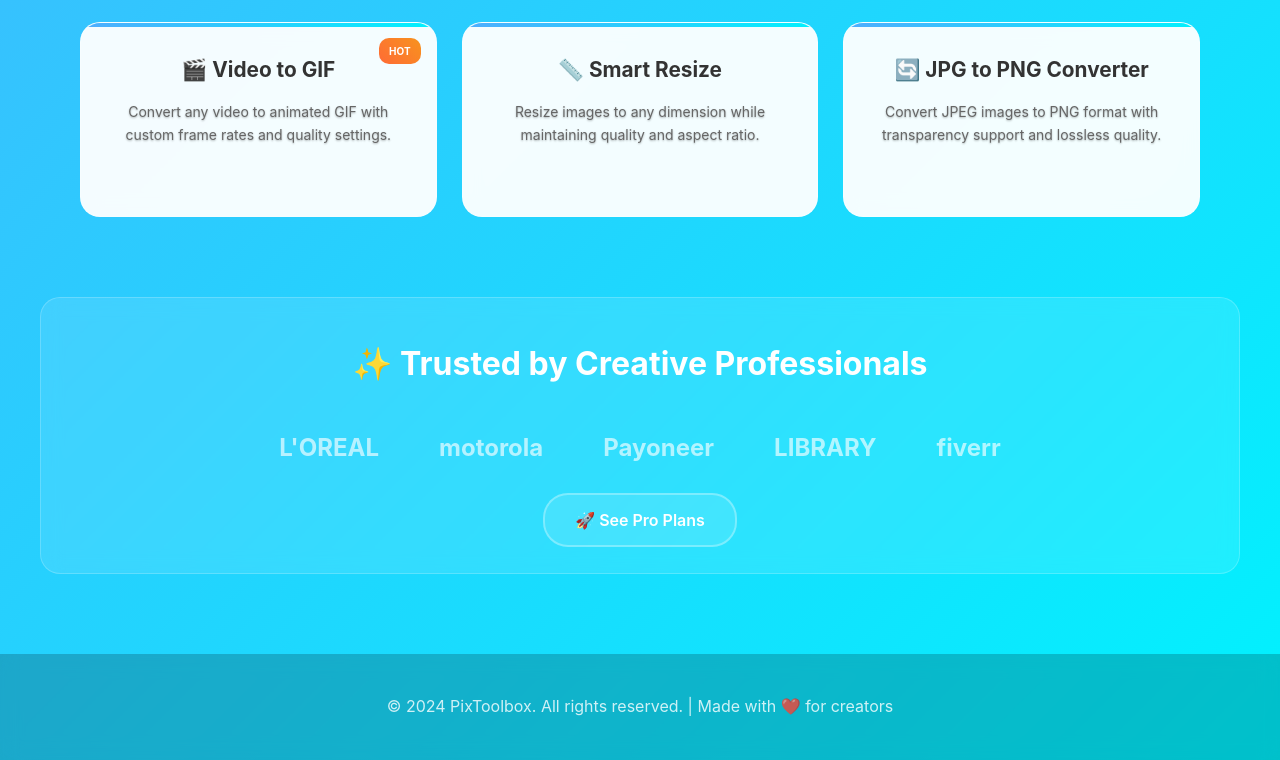
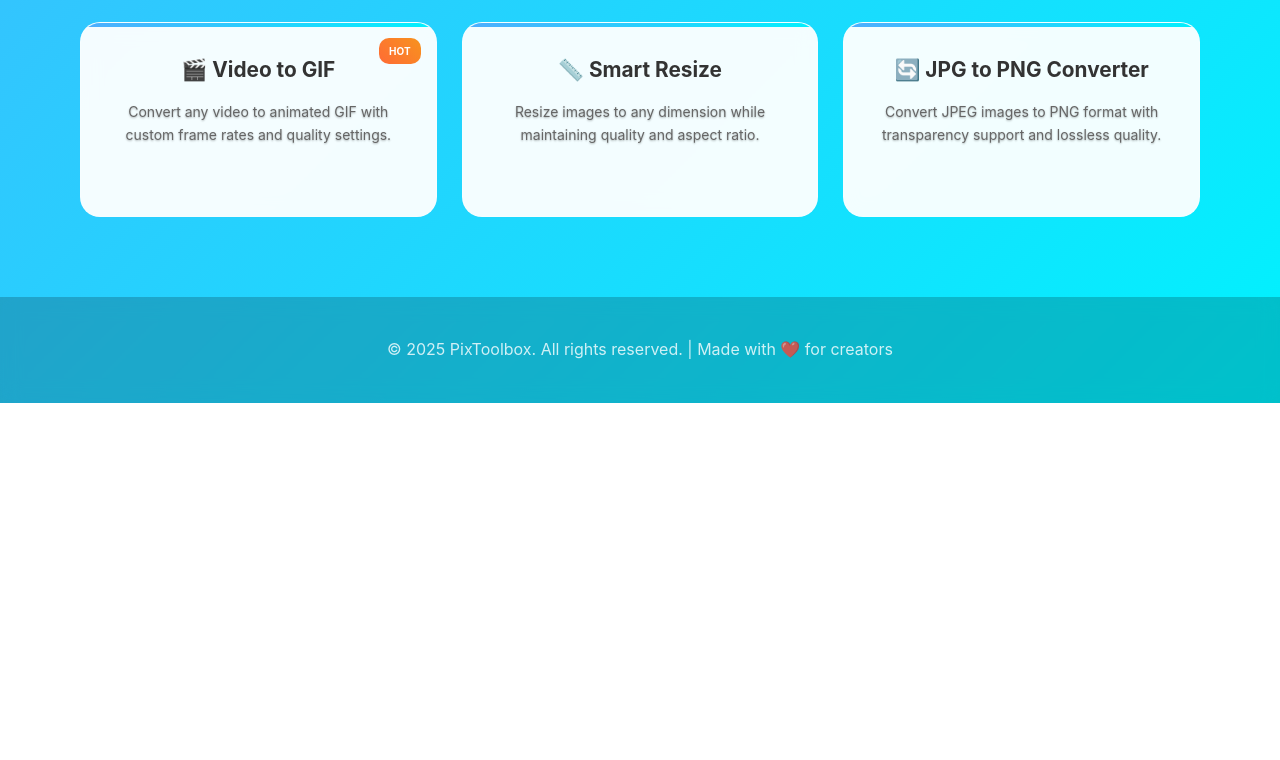
Before and after one commit to SantaClauseMacros/ColorChanger, a plain HTML site: page index.html in a window 1280 px wide. Shown: the part 915-1675 px from the top of the page. After the commit the page ends 1318 px from the top, so only its background shows below. Drawn offline with Linux system fonts and the light colour scheme.

Commit message:
Update index.html

```diff
--- a/index.html
+++ b/index.html
@@ -417,22 +417,8 @@
         </div>
     </main>
 
-    <section class="trust-section">
-        <h2>✨ Trusted by Creative Professionals</h2>
-        <div class="trust-logos">
-            <div class="trust-logo">L'OREAL</div>
-            <div class="trust-logo">motorola</div>
-            <div class="trust-logo">Payoneer</div>
-            <div class="trust-logo">LIBRARY</div>
-            <div class="trust-logo">fiverr</div>
-        </div>
-        <div style="margin-top: 40px;">
-            <a href="#" class="btn btn-secondary">🚀 See Pro Plans</a>
-        </div>
-    </section>
-
     <footer class="footer">
-        <p>&copy; 2024 PixToolbox. All rights reserved. | Made with ❤️ for creators</p>
+        <p>&copy; 2025 PixToolbox. All rights reserved. | Made with ❤️ for creators</p>
     </footer>
 
     <script>
```
